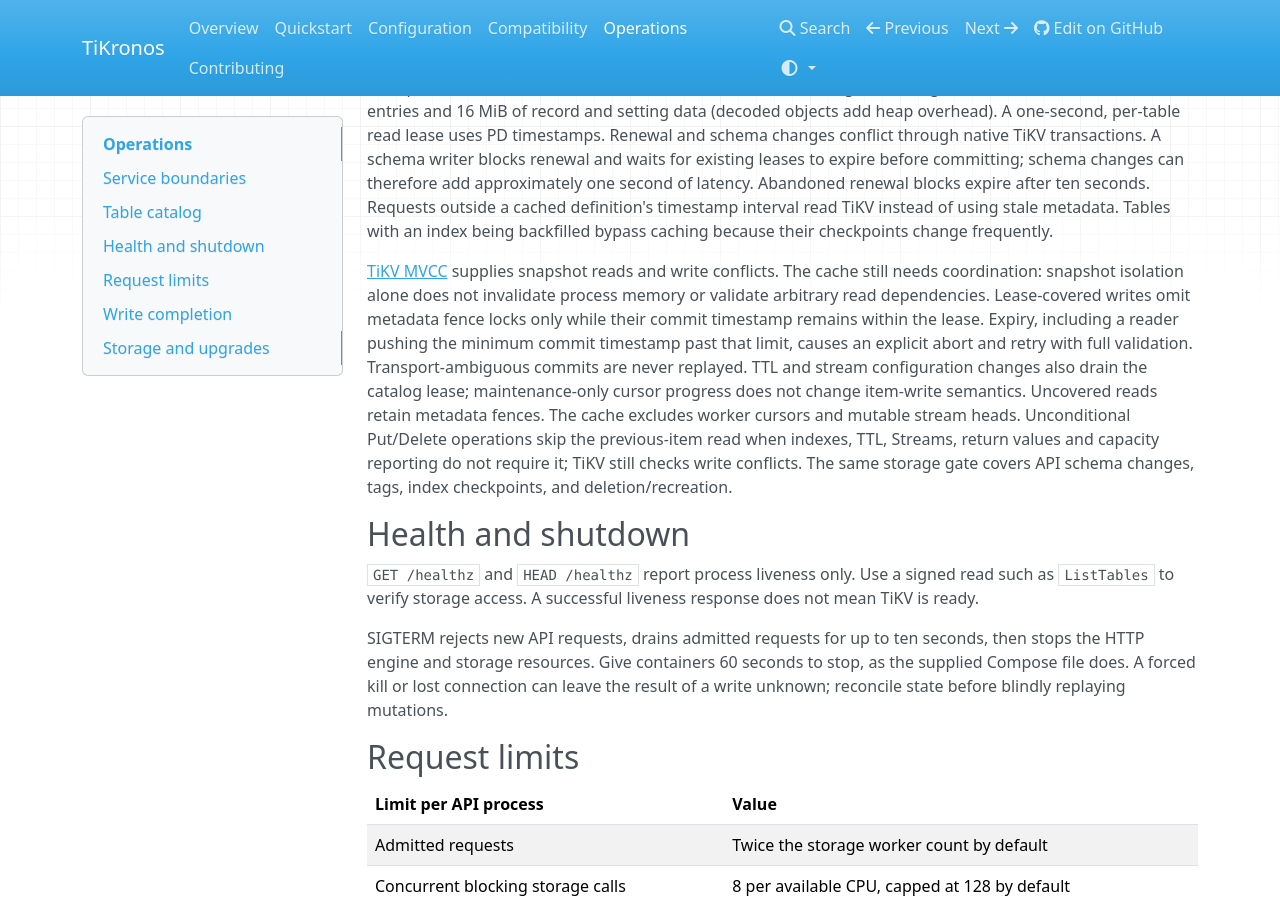
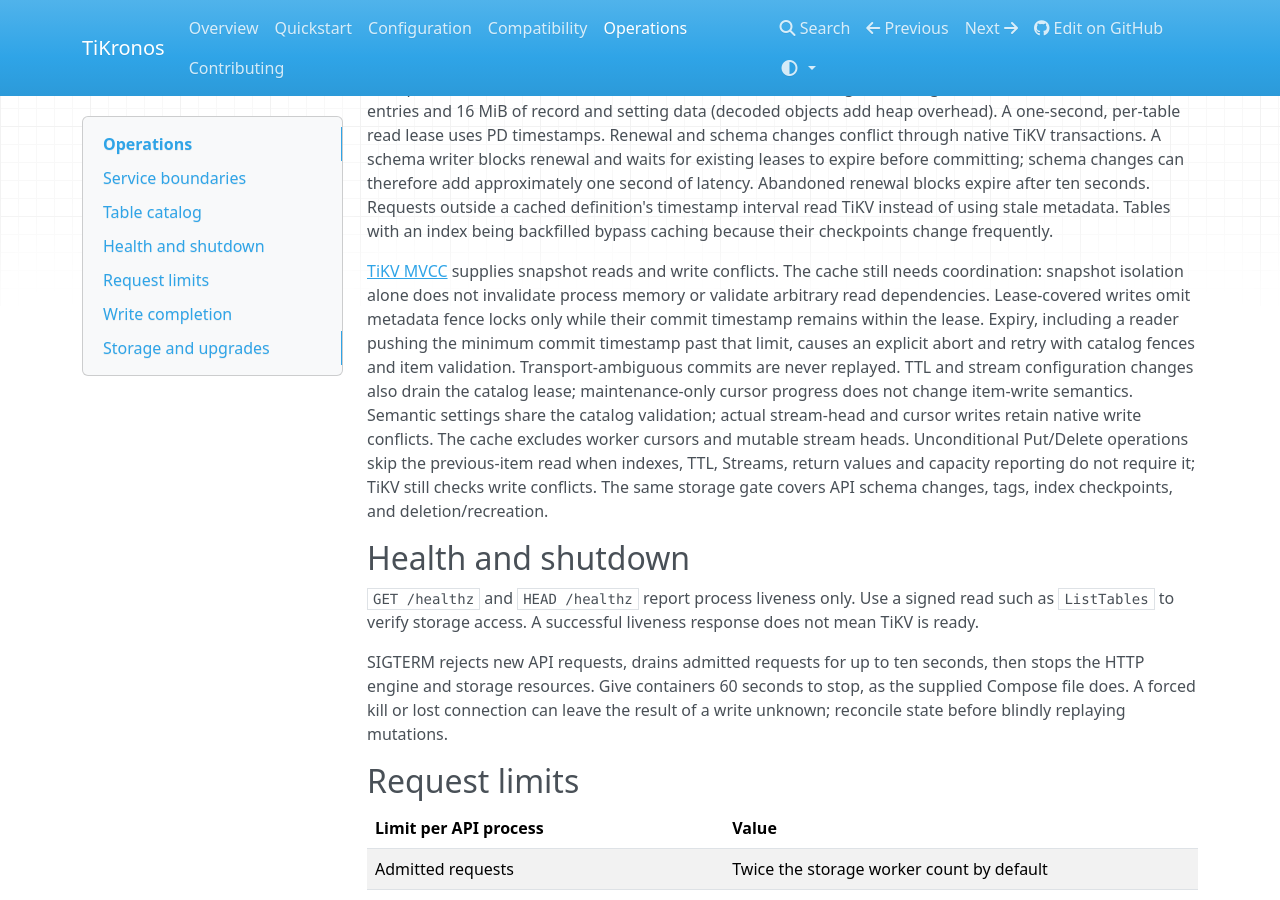
Before and after one commit to infocusmodereal/tikronos, an MkDocs documentation site: the page built from docs/operations.md, in a window 1280 px wide and 900 px high, scrolled down 480 px. Built offline with MkDocs 1.6.1, drawn with Linux system fonts in a browser that asks for light colours; nearby versions of some CDN libraries.

Commit message:
Verify semantic validation without a catalog lease

```diff
--- a/docs/operations.md
+++ b/docs/operations.md
@@ -14,7 +14,8 @@ remaining tables load on demand. Restarting against the same cluster preserves s
 Arbitrary RawKV keys and TiDB tables do not contain this catalog and are not automatically imported.
 
 Each process caches definitions and semantic TTL/stream settings, including their absence, bounded
-to 4,096 entries and 16 MiB of record and setting data (decoded objects add heap overhead). A one-second, per-table read lease uses PD timestamps.
+to 4,096 entries and 16 MiB of record and setting data (decoded objects add heap overhead). A one-second, per-table
+read lease uses PD timestamps.
 Renewal and schema changes conflict through native TiKV transactions. A schema writer blocks
 renewal and waits for existing leases to expire before committing; schema changes can therefore
 add approximately one second of latency. Abandoned renewal blocks expire after ten seconds.
@@ -25,9 +26,10 @@ Tables with an index being backfilled bypass caching because their checkpoints c
 isolation alone does not invalidate process memory or validate arbitrary read dependencies.
 Lease-covered writes omit metadata fence locks only while their commit timestamp remains within
 the lease. Expiry, including a reader pushing the minimum commit timestamp past that limit,
-causes an explicit abort and retry with full validation. Transport-ambiguous commits are never
+causes an explicit abort and retry with catalog fences and item validation. Transport-ambiguous commits are never
 replayed. TTL and stream configuration changes also drain the catalog lease; maintenance-only
-cursor progress does not change item-write semantics. Uncovered reads retain metadata fences.
+cursor progress does not change item-write semantics. Semantic settings share the catalog
+validation; actual stream-head and cursor writes retain native write conflicts.
 The cache excludes worker cursors and mutable stream heads. Unconditional Put/Delete operations
 skip the previous-item read when indexes, TTL, Streams, return values and capacity reporting do
 not require it; TiKV still checks write conflicts.
```
Also changed, not shown: 1 other file.
